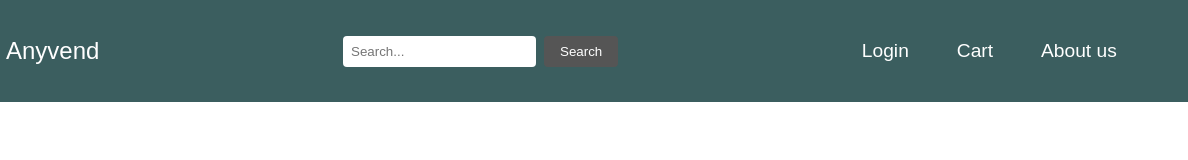
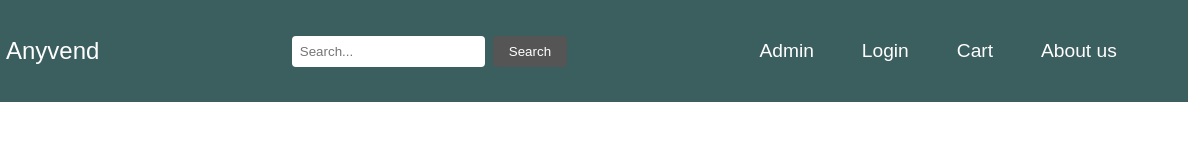
Before and after one commit to Ayush215mb/Anyvend, a plain HTML site: page index.html in a window 1280 px wide. Shown: the full height of the page, 92-1280 px from the left. Drawn offline with Linux system fonts and the light colour scheme; no server answers; files whose address does not match are found by name.

Commit message:
Updated index.html

```diff
--- a/index.html
+++ b/index.html
@@ -5,11 +5,13 @@
     <meta name="viewport" content="width=device-width, initial-scale=1.0">
     <title>Anyvend</title>
     <link rel="stylesheet" href="CSS/Homestyle.css">
+
     <script src="https://www.gstatic.com/firebasejs/10.12.0/firebase-app-compat.js"></script>
     <script src="https://www.gstatic.com/firebasejs/10.12.0/firebase-firestore-compat.js"></script>
     <script src="https://www.gstatic.com/firebasejs/10.12.0/firebase-database-compat.js"></script>
 
     <script src="JS/script.js" type="module" ></script>
+
 </head>
 
 <body>
@@ -29,6 +31,7 @@
             </form>
 
             <nav class="nav-list">
+                <li><a href="HTML/Admin.html" >Admin</a></li>
                 <li> <a href="./HTML/LogIn.html" >Login</a></li>
                 <li> <a href="#" >Cart</a></li>
                 <li> <a href="#" > About us</a></li>
@@ -47,7 +50,5 @@
     </div>
 
 
-
-
 </body>
 </html>
```
